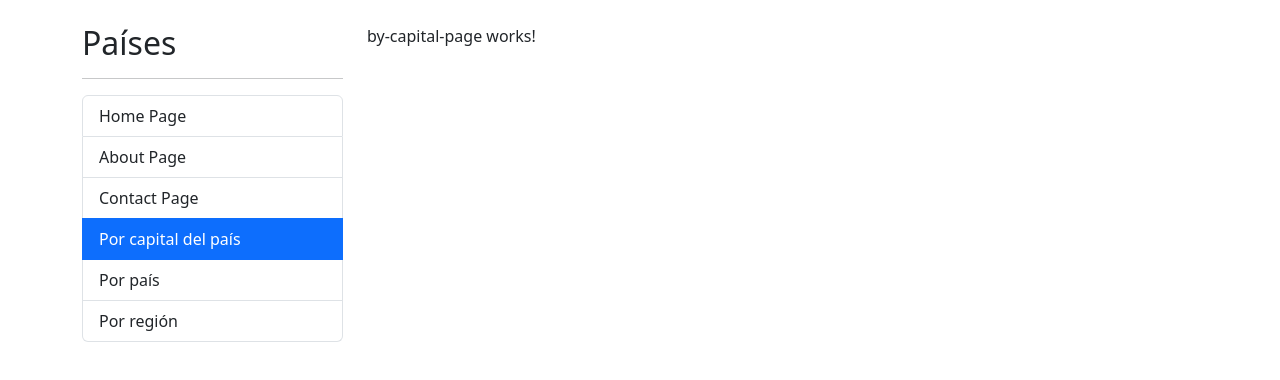
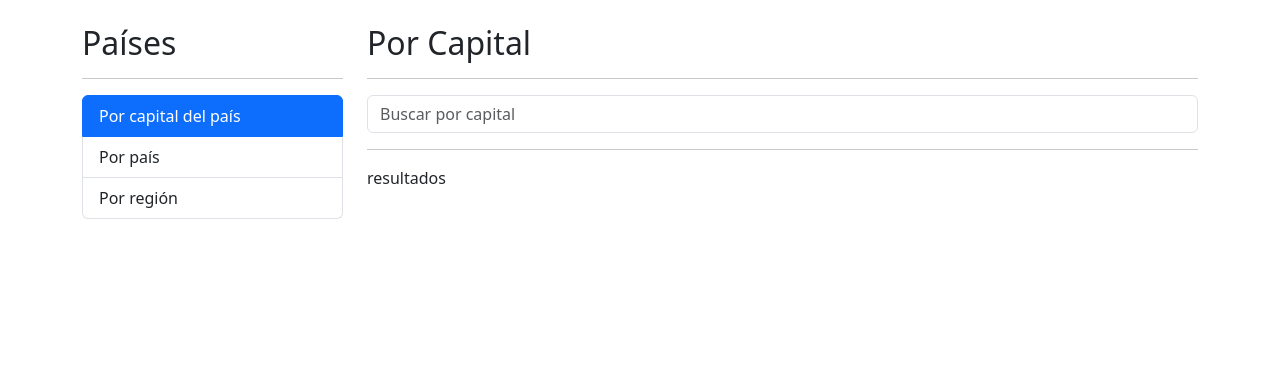
Before and after one commit to TamaraGarciaMarcos/CountryApp, an Angular app: page /countries/by-capital in a window 1280 px wide. Shown: the top 380 px of the page. Built offline with nearby package versions, Linux system fonts and the light colour scheme.

Commit message:
configuracion del componente searchBox

```diff
--- a/src/app/app-routing.module.ts
+++ b/src/app/app-routing.module.ts
@@ -7,10 +7,10 @@
 
 //definicion de las rutas:
 const routes: Routes =[
-  {//ruta del homePage: http://localhost:4200/home
-  path: '',
-  component: HomePageComponent,
-  },
+  // {//ruta del homePage: http://localhost:4200/home
+  // path: '',
+  // component: HomePageComponent,
+  // },
   {//Ruta sobre el aboutPAge: http://localhost:4200/about
     path: 'about',
     component: AboutPageComponent,
@@ -27,7 +27,7 @@
   },
   {//ruta cuando no es nignuna de las anteriores, ejemplo http://localhost:4200
     path: '**',
-    redirectTo: '',
+    redirectTo: 'countries',
   }
 ]
 
--- a/src/app/countries/countries-routing.module.ts
+++ b/src/app/countries/countries-routing.module.ts
@@ -23,7 +23,10 @@
     path:'by/:id',
     component: CountryPageComponent,
   },
-
+  {//ruta cuando no es nignuna de las anteriores, ejemplo http://localhost:4200
+    path: '**',
+    redirectTo: 'by-capital',
+  }
 
 ]
 
--- a/src/app/countries/countries.module.ts
+++ b/src/app/countries/countries.module.ts
@@ -5,6 +5,7 @@
 import { ByRegionPageComponent } from './pages/by-region-page/by-region-page.component';
 import { CountryPageComponent } from './pages/country-page/country-page.component';
 import { CountriesRoutingModule } from './countries-routing.module';
+import { SharedModule } from '../shared/shared.module';
 
 
 
@@ -18,6 +19,7 @@
   imports: [
     CommonModule,
     CountriesRoutingModule,
+    SharedModule,
   ]
 })
 export class CountriesModule { }
--- a/src/app/countries/pages/by-capital-page/by-capital-page.component.html
+++ b/src/app/countries/pages/by-capital-page/by-capital-page.component.html
@@ -1 +1,22 @@
-<p>by-capital-page works!</p>
+<h2> Por Capital </h2>
+ <hr>
+
+ <div class="row">
+  <div class="col">
+    <!-- search box -->
+    <shared-search-box
+      (onValue)=" searchByCapital($event)"
+      placeholder="Buscar por capital"
+    >
+    </shared-search-box>
+
+  </div>
+ </div>
+
+ <div class="row">
+  <div class="col">
+    <!-- tabla de resultados  -->
+    <hr>
+    resultados
+  </div>
+ </div>
--- a/src/app/countries/pages/by-capital-page/by-capital-page.component.ts
+++ b/src/app/countries/pages/by-capital-page/by-capital-page.component.ts
@@ -7,4 +7,9 @@
 })
 export class ByCapitalPageComponent {
 
+  searchByCapital (term:string ):void {
+    console.log ('Desde byCapitalPage', {term})
+
+  }
+
 }
--- /dev/null
+++ b/src/app/shared/components/search-box/search-box.component.html
@@ -0,0 +1,9 @@
+
+
+<input
+  type="text"
+  [placeholder]="placeholder"
+  class="form-control"
+  (keyup.enter)="emitValue( txtInput.value)"
+  #txtInput
+  >
--- /dev/null
+++ b/src/app/shared/components/search-box/search-box.component.ts
@@ -0,0 +1,22 @@
+import { Component, EventEmitter, Input, Output } from '@angular/core';
+
+@Component({
+  selector: 'shared-search-box',
+  templateUrl: './search-box.component.html',
+  styles: [
+
+  ]
+})
+export class SearchBoxComponent {
+
+  @Input()
+  public placeholder: string = '';
+
+  @Output()
+  public onValue = new EventEmitter <string>()
+
+  emitValue (value: string):void {
+    this.onValue.emit(value)
+  }
+
+}
--- a/src/app/shared/components/sidebar/sidebar.component.html
+++ b/src/app/shared/components/sidebar/sidebar.component.html
@@ -3,7 +3,7 @@
 
 <ul class="list-group">
 <!-- Una ruta vacia hace que coja cualquier otra cosa que no este indicada -->
-  <li routerLink=""
+  <!-- <li routerLink=""
     routerLinkActive="active"
     [routerLinkActiveOptions]="{exact:true}"
     class="list-group-item"
@@ -23,7 +23,7 @@
     class="list-group-item"
   >
       Contact Page
-  </li>
+  </li> -->
 
   <li routerLink="countries/by-capital"
   routerLinkActive="active"
--- a/src/app/shared/shared.module.ts
+++ b/src/app/shared/shared.module.ts
@@ -5,6 +5,7 @@
 import { SidebarComponent } from './components/sidebar/sidebar.component';
 import { RouterModule } from '@angular/router';
 import { ContactPageComponent } from './pages/contact-page/contact-page.component';
+import { SearchBoxComponent } from './components/search-box/search-box.component';
 
 
 
@@ -14,6 +15,7 @@
     AboutPageComponent,
     SidebarComponent,
     ContactPageComponent,
+    SearchBoxComponent,
   ],
   imports: [
     CommonModule,
@@ -24,6 +26,7 @@
     AboutPageComponent,
     ContactPageComponent,
     SidebarComponent,
+    SearchBoxComponent,
   ]
 })
 export class SharedModule { }
```
